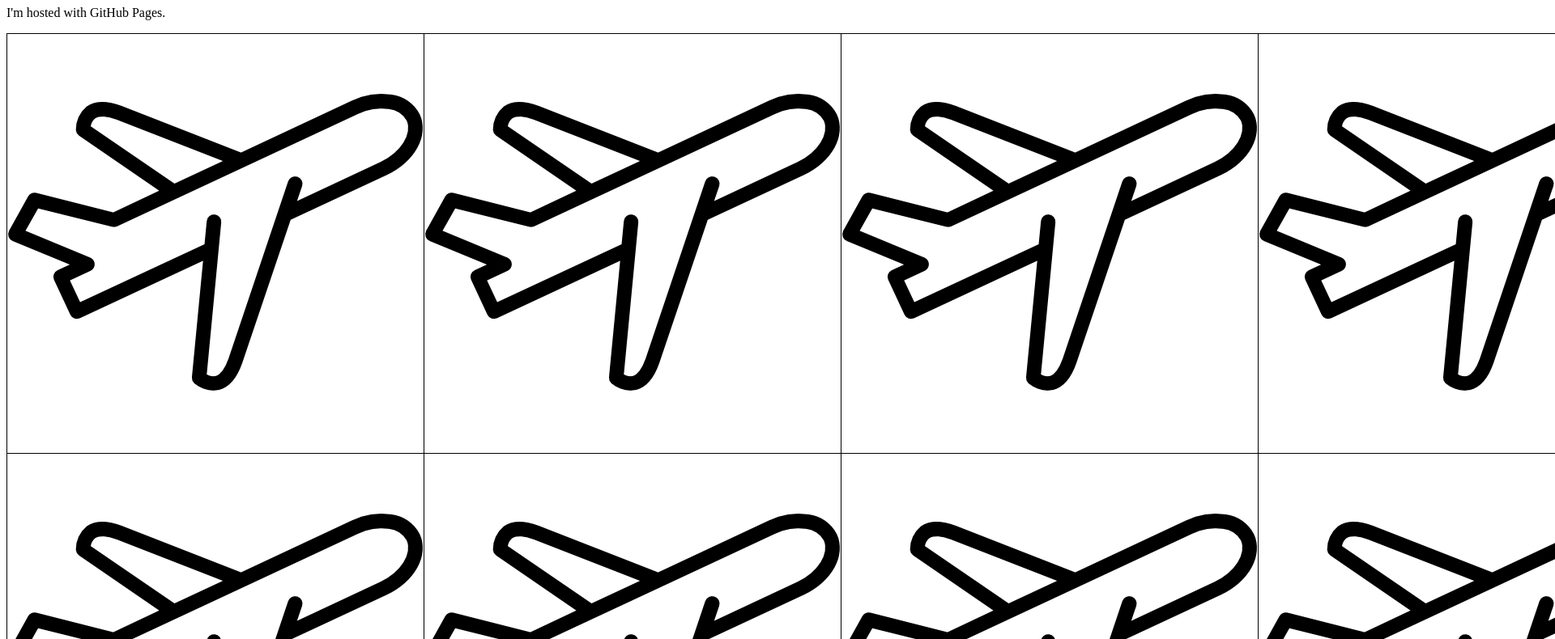
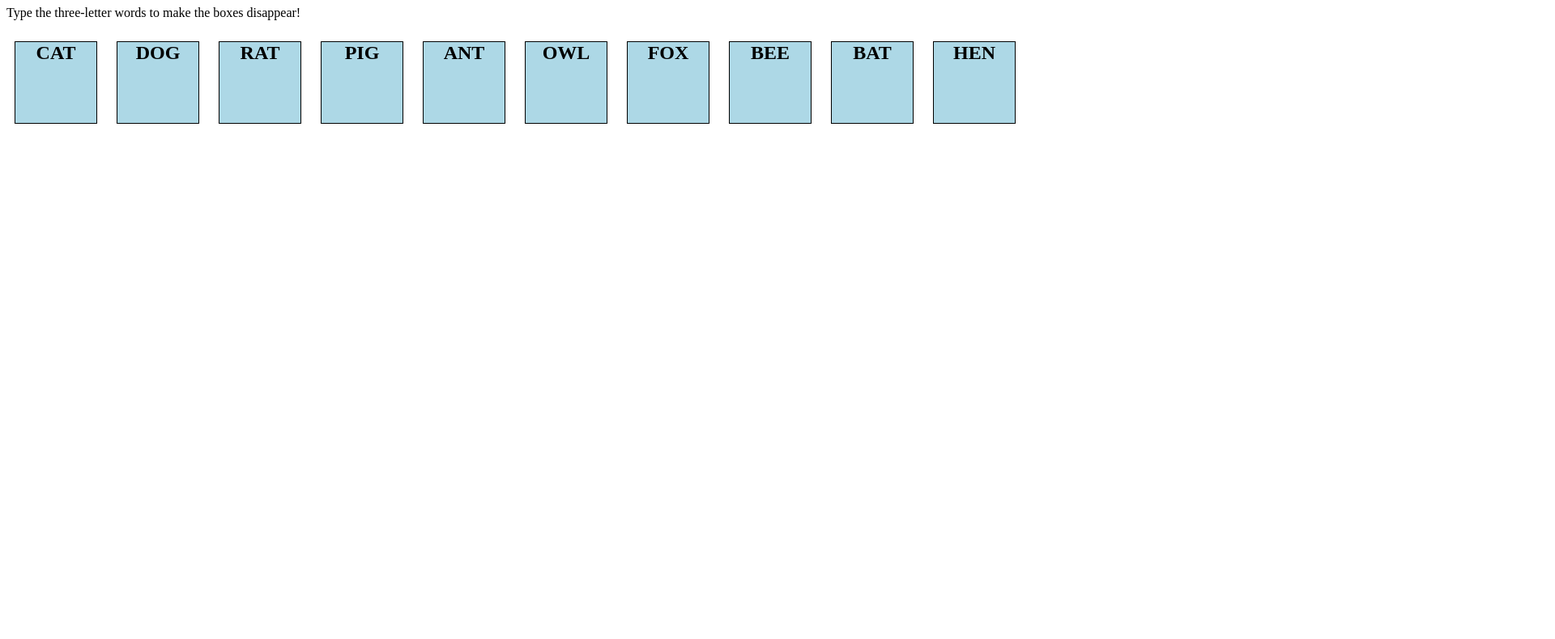
Before and after one commit to esoterik12/bbgame1, a plain HTML site: page index.html in a window 1280 px wide. Shown: the part 73-863 px from the top of the page at 81% size, 1920 px wide, since content can reach past the window. After the commit the page ends 800 px from the top, so only its background shows below. Drawn offline with Linux system fonts and the light colour scheme.

Commit message:
Update index.html

```diff
--- a/index.html
+++ b/index.html
@@ -1,23 +1,59 @@
 <!DOCTYPE html>
 <html>
-<body>
-<h1>Hello Worlds 2</h1>
-<p>I'm hosted with GitHub Pages.</p>
- <table style="border-collapse: collapse;">
-      <tr>
-        <td style="border: 1px solid black;"><img src="images\airplane.png" alt="Image 1"></td>
-        <td style="border: 1px solid black;"><img src="images\airplane.png" alt="Image 2"></td>
-        <td style="border: 1px solid black;"><img src="images\airplane.png" alt="Image 3"></td>
-        <td style="border: 1px solid black;"><img src="images\airplane.png" alt="Image 4"></td>
-        <td style="border: 1px solid black;"><img src="images\airplane.png" alt="Image 5"></td>
-      </tr>
-      <tr>
-        <td style="border: 1px solid black;"><img src="images\airplane.png" alt="Image 6"></td>
-        <td style="border: 1px solid black;"><img src="images\airplane.png" alt="Image 7"></td>
-        <td style="border: 1px solid black;"><img src="images\airplane.png" alt="Image 8"></td>
-        <td style="border: 1px solid black;"><img src="images\airplane.png" alt="Image 9"></td>
-        <td style="border: 1px solid black;"><img src="images\airplane.png" alt="Image 10"></td>
-      </tr>
-    </table>
-</body>
+  <head>
+    <title>Word Box Game</title>
+    <style>
+      .box {
+        display: inline-block;
+        width: 100px;
+        height: 100px;
+        background-color: lightblue;
+        border: 1px solid black;
+        text-align: center;
+        font-size: 24px;
+        font-weight: bold;
+        cursor: pointer;
+        margin: 10px;
+      }
+
+      .hidden {
+        display: none;
+      }
+    </style>
+  </head>
+  <body>
+    <h1>Word Box Game</h1>
+    <p>Type the three-letter words to make the boxes disappear!</p>
+    <div id="game-container">
+      <div class="box" id="box-1">CAT</div>
+      <div class="box" id="box-2">DOG</div>
+      <div class="box" id="box-3">RAT</div>
+      <div class="box" id="box-4">PIG</div>
+      <div class="box" id="box-5">ANT</div>
+      <div class="box" id="box-6">OWL</div>
+      <div class="box" id="box-7">FOX</div>
+      <div class="box" id="box-8">BEE</div>
+      <div class="box" id="box-9">BAT</div>
+      <div class="box" id="box-10">HEN</div>
+    </div>
+    <script>
+      // Get all the box elements
+      var boxes = document.querySelectorAll(".box");
+
+      // Add a click event listener to each box
+      boxes.forEach(function(box) {
+        box.addEventListener("click", function() {
+          // Get the text content of the box
+          var text = this.textContent.trim().toLowerCase();
+
+          // Check if the text matches the input
+          var input = prompt("Type the three-letter word:");
+          if (input && input.trim().toLowerCase() === text) {
+            // If the input matches, hide the box
+            this.classList.add("hidden");
+          }
+        });
+      });
+    </script>
+  </body>
 </html>
```
